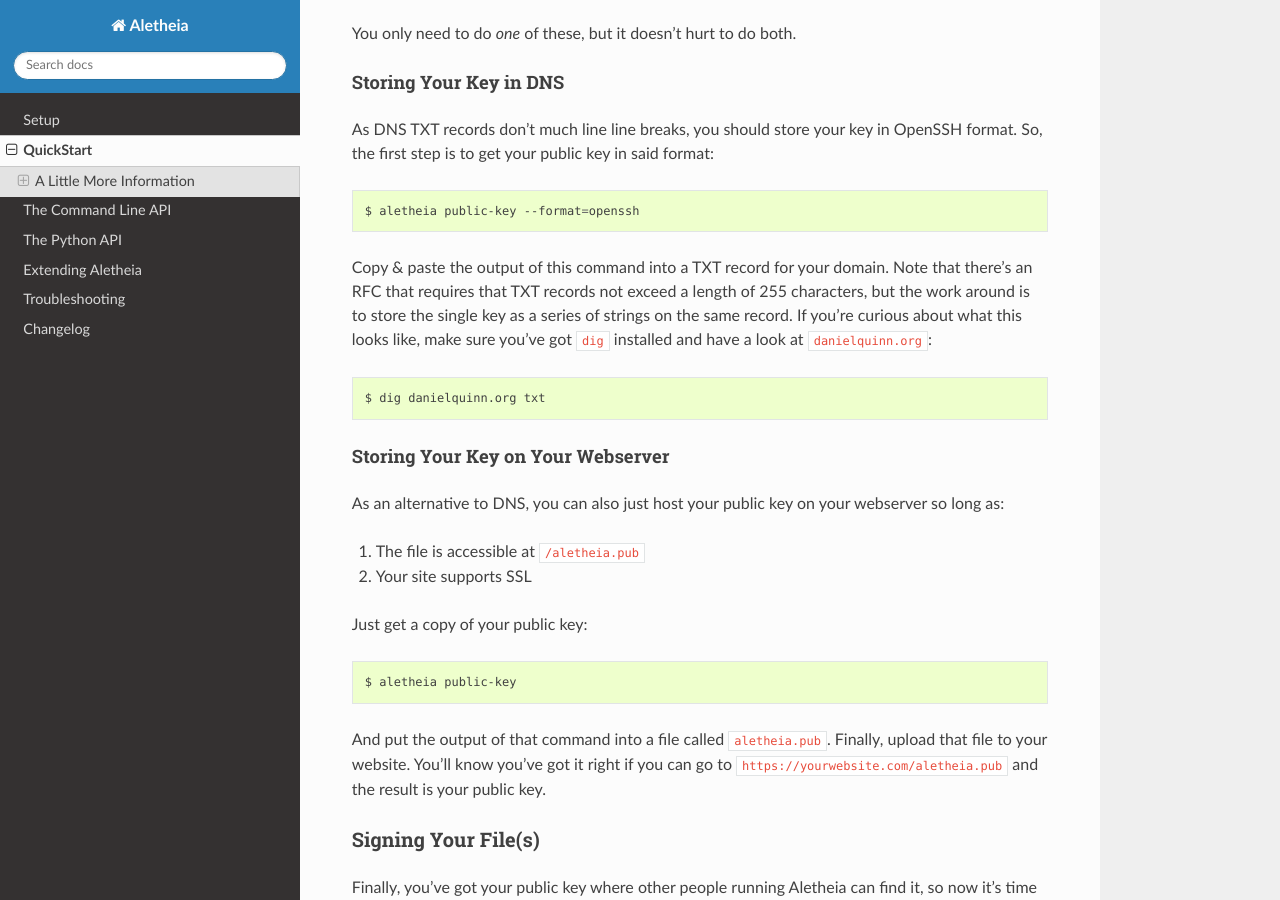
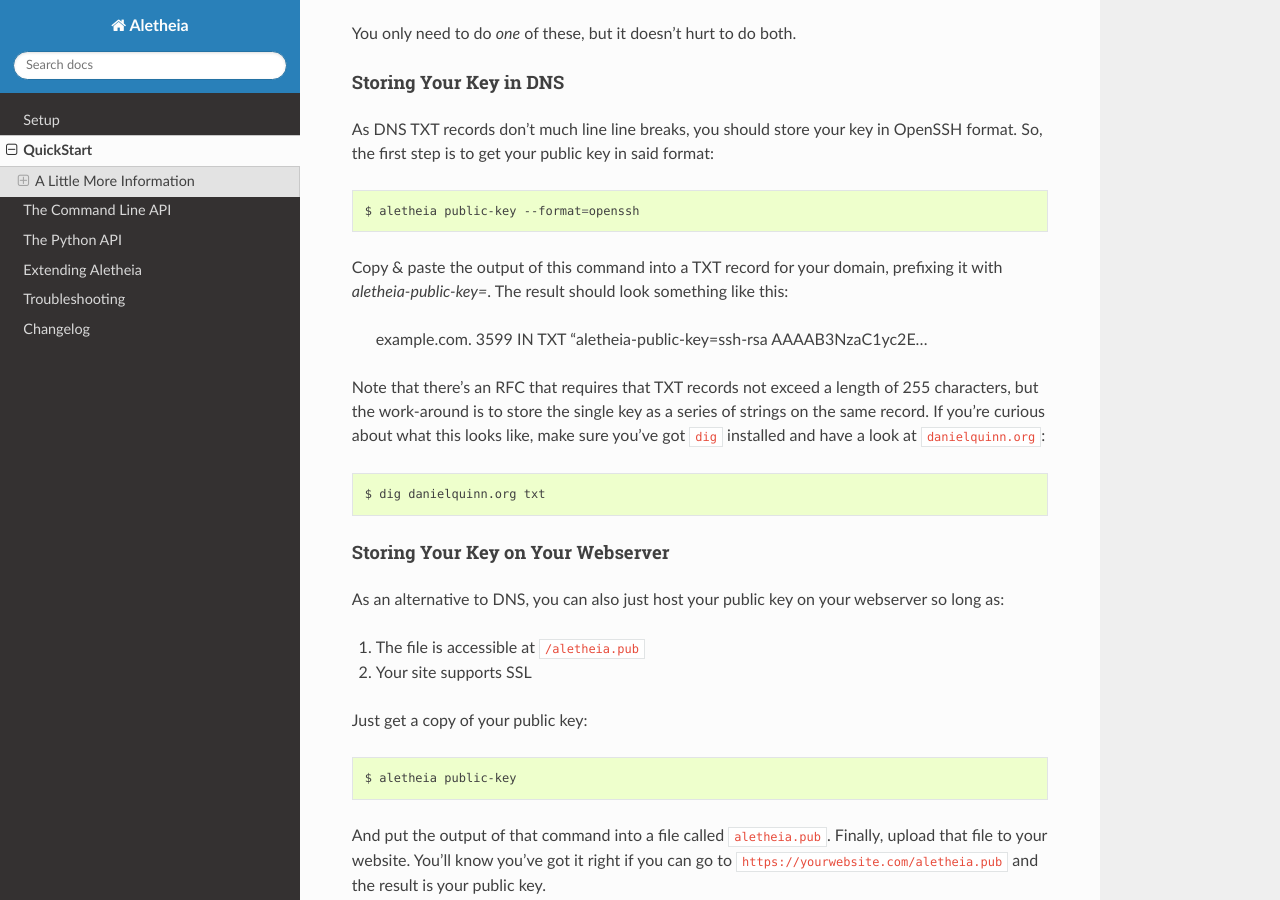
Before and after one commit to danielquinn/pyletheia, a Sphinx documentation site: the page built from docs/quickstart.rst, in a window 1280 px wide and 900 px high, scrolled down 1059 px. Built offline with Sphinx 7.4.7 and the Read the Docs theme 2.0.0, drawn with Linux system fonts in a browser that asks for light colours.

Commit message:
Clarify DNS-based keys

```diff
--- a/docs/quickstart.rst
+++ b/docs/quickstart.rst
@@ -61,9 +61,14 @@
 
     $ aletheia public-key --format=openssh
 
-Copy & paste the output of this command into a TXT record for your domain.
+Copy & paste the output of this command into a TXT record for your domain,
+prefixing it with `aletheia-public-key=`.  The result should look something
+like this:
+
+    example.com.	3599	IN	TXT	"aletheia-public-key=ssh-rsa AAAAB3NzaC1yc2E...
+
 Note that there's an RFC that requires that TXT records not exceed a length of
-255 characters, but the work around is to store the single key as a series of
+255 characters, but the work-around is to store the single key as a series of
 strings on the same record.  If you're curious about what this looks like, make
 sure you've got ``dig`` installed and have a look at ``danielquinn.org``:
 
```
